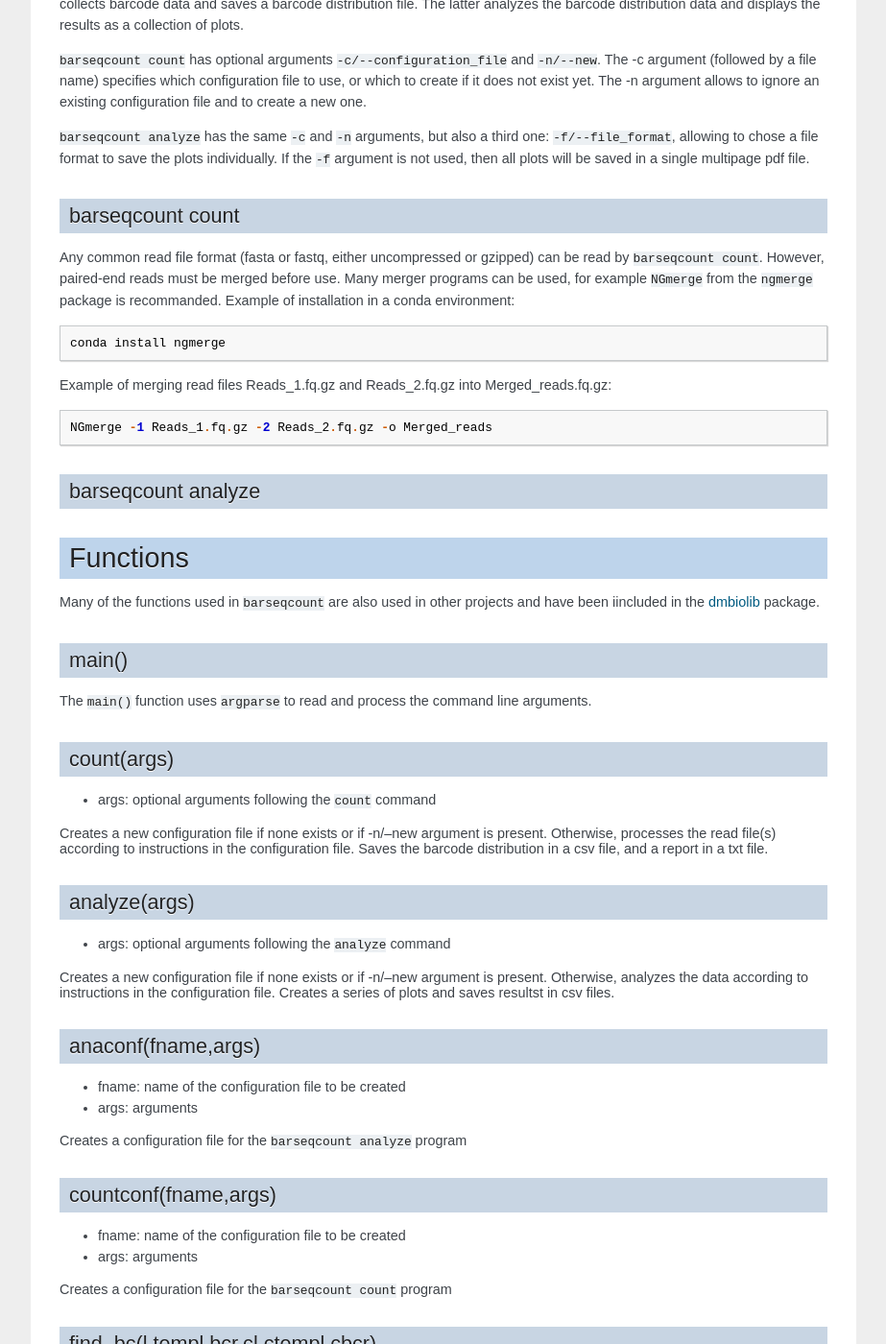
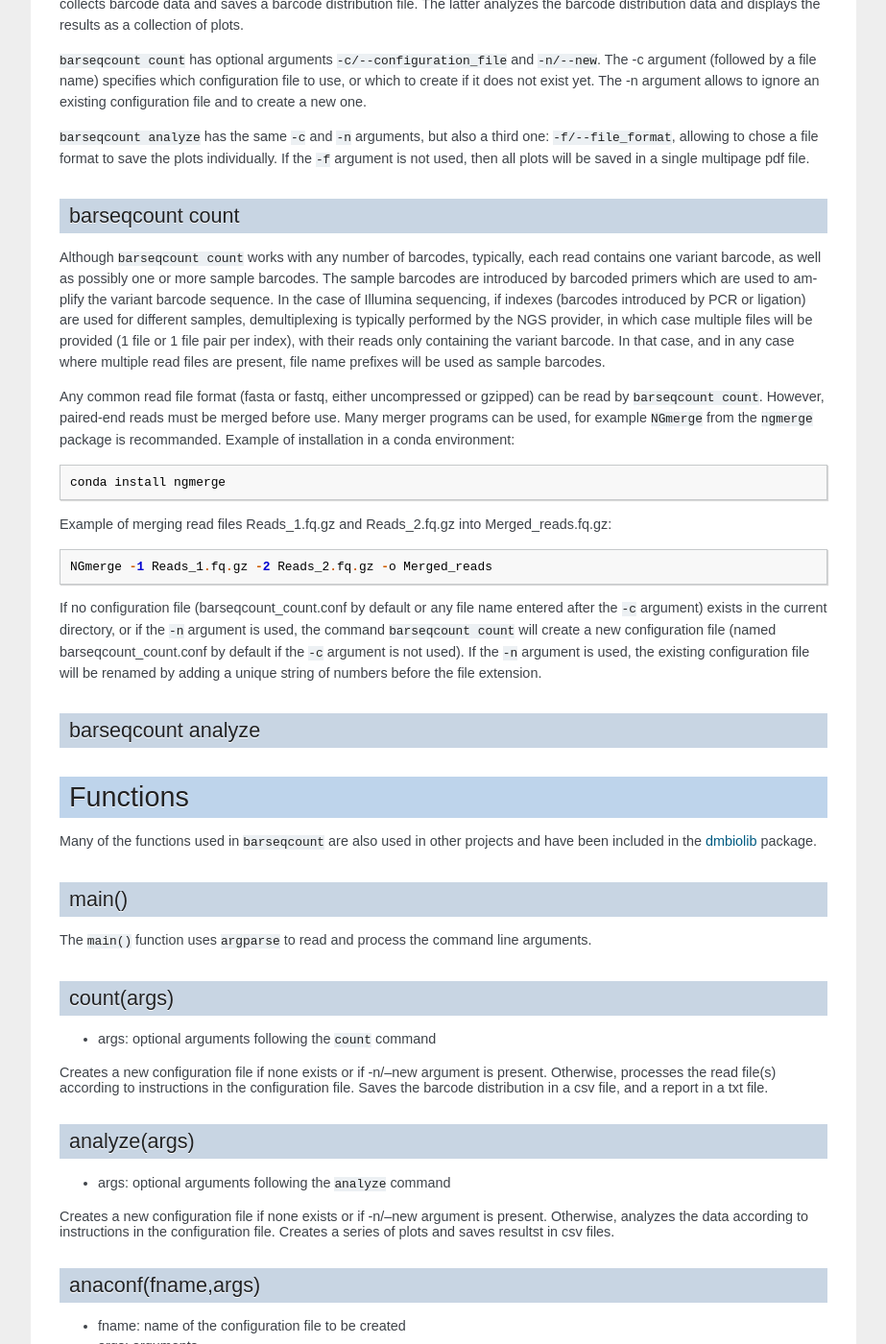
Before and after one commit to damienmarsic/barseqcount, a Sphinx documentation site: the page built from docs/bsq-doc.rst, in a window 1280 px wide and 1400 px high, scrolled down 920 px. Shown: the whole window at 96% size, without its empty margins (198-1121 px from the left). Built offline with Sphinx 7.4.7, drawn with Linux system fonts in a browser that asks for light colours.

Commit message:
Update bsq-doc.rst

```diff
--- a/docs/bsq-doc.rst
+++ b/docs/bsq-doc.rst
@@ -50,6 +50,8 @@ Positional arguments ``count`` and ``analyze``  are the two commands that ``bars
 barseqcount count
 *****************
 
+Although ``barseqcount count`` works with any number of barcodes, typically, each read contains one variant barcode, as well as possibly one or more sample barcodes. The sample barcodes are introduced by barcoded primers which are used to amplify the variant barcode sequence. In the case of Illumina sequencing, if indexes (barcodes introduced by PCR or ligation) are used for different samples, demultiplexing is typically performed by the NGS provider, in which case multiple files will be provided (1 file or 1 file pair per index), with their reads only containing the variant barcode. In that case, and in any case where multiple read files are present, file name prefixes will be used as sample barcodes.
+
 Any common read file format (fasta or fastq, either uncompressed or gzipped) can be read by ``barseqcount count``. However, paired-end reads must be merged before use. Many merger programs can be used, for example ``NGmerge`` from the ``ngmerge`` package is recommanded. Example of installation in a conda environment::
 
     conda install ngmerge
@@ -57,6 +59,9 @@ Any common read file format (fasta or fastq, either uncompressed or gzipped) can
 Example of merging read files Reads_1.fq.gz and Reads_2.fq.gz into Merged_reads.fq.gz::
 
     NGmerge -1 Reads_1.fq.gz -2 Reads_2.fq.gz -o Merged_reads
+
+If no configuration file (barseqcount_count.conf by default or any file name entered after the ``-c`` argument) exists in the current directory, or if the ``-n`` argument is used, the command ``barseqcount count`` will create a new configuration file (named barseqcount_count.conf by default if the ``-c`` argument is not used). If the ``-n`` argument is used, the existing configuration file will be renamed by adding a unique string of numbers before the file extension.
+
 
 
 
@@ -73,7 +78,7 @@ barseqcount analyze
 Functions
 =========
 
-Many of the functions used in ``barseqcount`` are also used in other projects and have been iincluded in the `dmbiolib <https://dmbiolib.readthedocs.io/en/latest/dbl-doc.html>`_ package.
+Many of the functions used in ``barseqcount`` are also used in other projects and have been included in the `dmbiolib <https://dmbiolib.readthedocs.io/en/latest/dbl-doc.html>`_ package.
 
 main()
 ******
```
